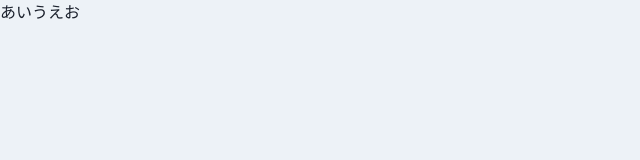
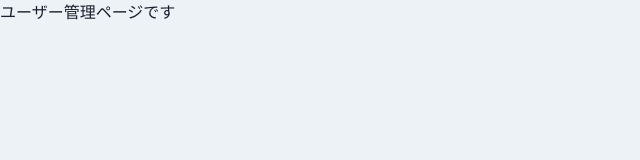
Before and after one commit to eiji-344/React_udemy, a React (Create React App) app: page /user_management in a window 1280 px wide. Shown: the top 160 px of the page, without its empty margins (0-640 px from the left). Built offline with nearby package versions, Linux system fonts and the light colour scheme.

Commit message:
ルーティングの作成

```diff
--- a/src/App.tsx
+++ b/src/App.tsx
@@ -1,12 +1,17 @@
-import React from 'react';
-import { Button, ChakraBaseProvider } from '@chakra-ui/react';
-import theme from "./theme/theme"
-import './App.css';
+import { ChakraProvider } from '@chakra-ui/react';
+import { BrowserRouter } from 'react-router-dom';
 
-export default function App() {
+import theme from './theme/theme';
+import { Router } from './router/Router';
+
+function App() {
   return (
-    <ChakraBaseProvider theme={theme}>
-      <p>あいうえお</p>
-    </ChakraBaseProvider>
+    <ChakraProvider theme={theme}>
+      <BrowserRouter>
+        <Router />
+      </BrowserRouter>
+    </ChakraProvider>
   );
 }
+
+export default App;
--- /dev/null
+++ b/src/components/pages/Home.tsx
@@ -0,0 +1,5 @@
+import { memo, FC } from 'react';
+
+export const Home: FC = memo(() => {
+  return <p>Homeページです</p>;
+});
--- /dev/null
+++ b/src/components/pages/Login.tsx
@@ -0,0 +1,5 @@
+import { memo, FC } from 'react';
+
+export const Login: FC = memo(() => {
+  return <p>ログインページです</p>;
+});
--- /dev/null
+++ b/src/components/pages/Page404.tsx
@@ -0,0 +1,5 @@
+import { memo, FC } from 'react';
+
+export const Page404: FC = memo(() => {
+  return <p>404ページです</p>;
+});
--- /dev/null
+++ b/src/components/pages/Setting.tsx
@@ -0,0 +1,5 @@
+import { memo, FC } from 'react';
+
+export const Setting: FC = memo(() => {
+  return <p>設定ページです</p>;
+});
--- /dev/null
+++ b/src/components/pages/UserManagement.tsx
@@ -0,0 +1,5 @@
+import { memo, FC } from 'react';
+
+export const UserManagement: FC = memo(() => {
+  return <p>ユーザー管理ページです</p>;
+});
--- /dev/null
+++ b/src/router/Router.tsx
@@ -0,0 +1,20 @@
+import { memo, FC } from 'react';
+import { Route, Routes } from 'react-router-dom';
+
+import { Login } from '../components/pages/Login';
+import { Home } from '../components/pages/Home';
+import { Setting } from '../components/pages/Setting';
+import { UserManagement } from '../components/pages/UserManagement';
+import { Page404 } from '../components/pages/Page404';
+
+export const Router: FC = memo(() => {
+  return (
+    <Routes>
+      <Route path="/" element={<Login />} />
+      <Route path="/home" element={<Home />} />
+      <Route path="/setting" element={<Setting />} />
+      <Route path="/user_management" element={<UserManagement />} />
+      <Route path="/*" element={<Page404 />} />
+    </Routes>
+  );
+});
```
